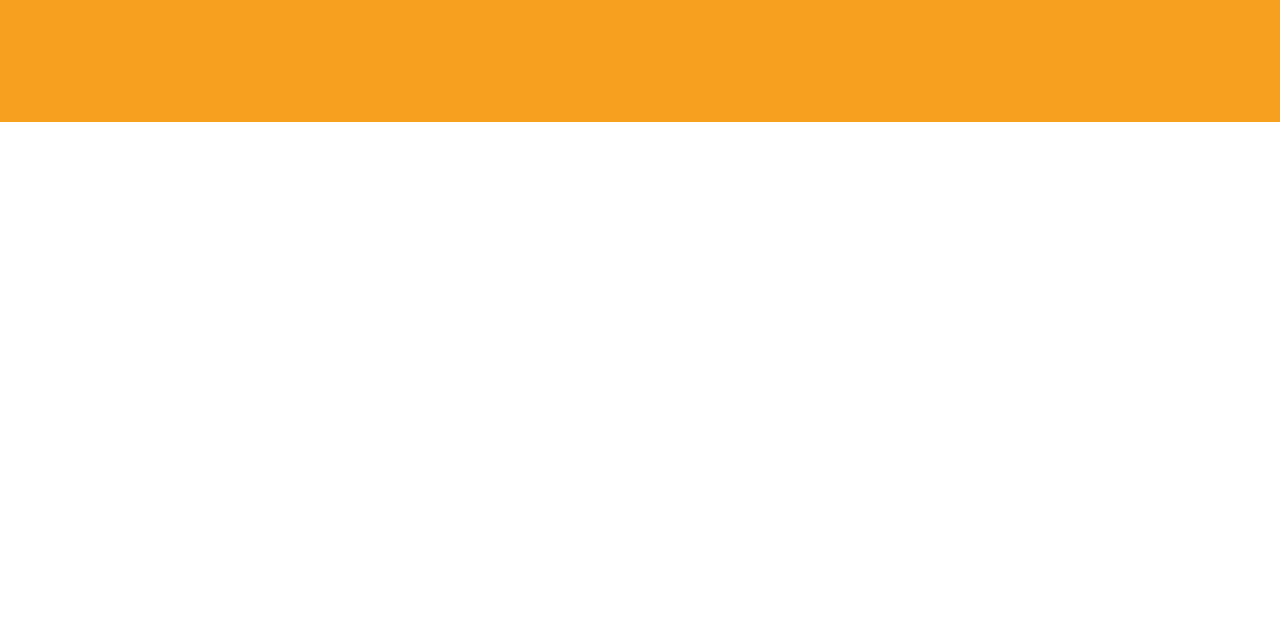
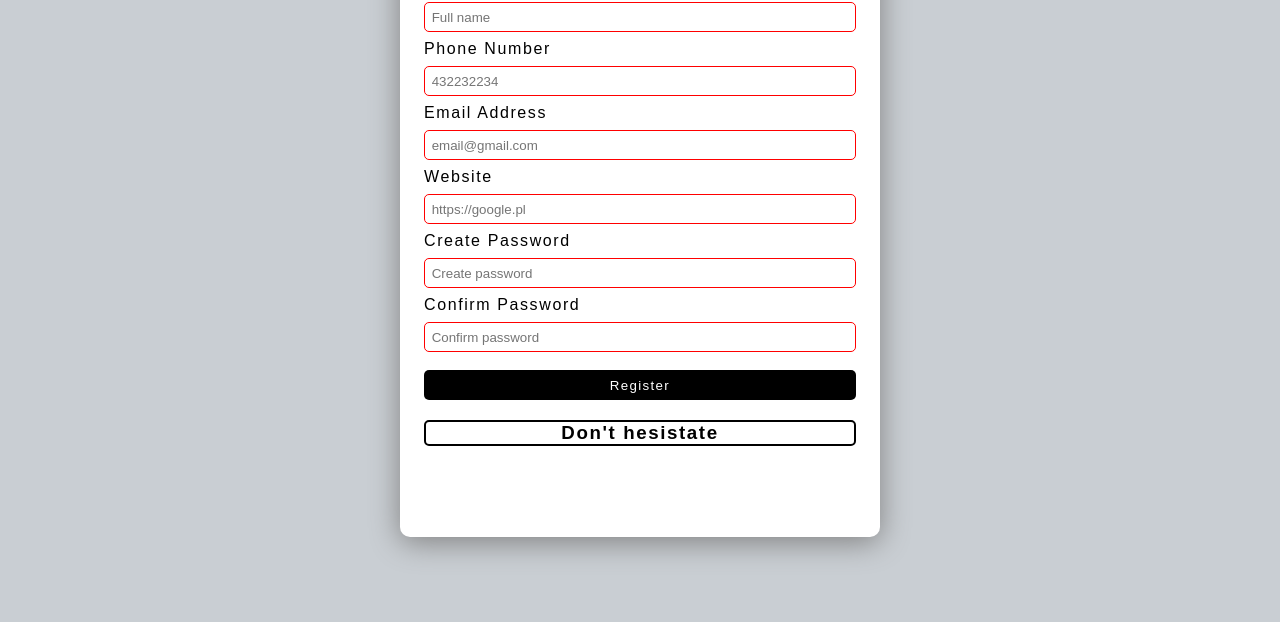
Before and after one commit to magdaszsz/birthday-countdown, a plain HTML site: page index.html in a window 1280 px wide. Shown: the part 178-800 px from the top of the page. Drawn offline with Linux system fonts and the light colour scheme.

Commit message:
add form and validation

```diff
--- a/index.html
+++ b/index.html
@@ -7,12 +7,47 @@
   <title>Bits and pieces</title>
 </head>
 <body>
-  <section class="input-transform">
+  <!-- <section class="input-transform">
     <form>
       <input type="text" id="name" autocomplete="off">
       <label for="name">Name</label>
     </form>
-  </section>
-
+  </section> -->
+  <div class="container">
+  <div class="form-container">
+    <h1>Sign up today</h1>
+    <form id="form" novalidate>
+      <div class="form-group">
+        <label for="name">Full Name</label>
+        <input type="text" id="name" placeholder="Full name" required minlength='3' maxlength='100'>
+      </div>
+      <div class="form-group">
+        <label for="phone">Phone Number</label>
+        <input type="tel" id="name" placeholder="432232234" required pattern="[0-9]{9}">
+      </div>
+      <div class="form-group">
+        <label for="email">Email Address</label>
+        <input type="email" id="email" placeholder="email@gmail.com" required>
+      </div>
+      <div class="form-group">
+        <label for="website">Website</label>
+        <input type="url" id="website" placeholder="https://google.pl" required>
+      </div>
+      <div class="form-group">
+        <label for="password1">Create Password</label>
+        <input type="password" id="password1" placeholder="Create password" required
+          pattern='^(?=.*\d)(?=.*[a-z])(?=.*[A-Z])(?=.*[a-zA-Z]).{8,}$' title="Proszę pisać wyraźnie">
+        <div class="form-group">
+          <label for="password2">Confirm Password</label>
+          <input type="password" id="password2" placeholder="Confirm password" required>
+        </div>
+        <button type="submit">Register</button>
+    </form>
+    <div class="message-container">
+      <h3 id="message">Don't hesistate</h3>
+    </div>
+  </div>
+  </div>
+<script src="script.js"></script>
 </body>
 </html>
--- a/script.js
+++ b/script.js
@@ -0,0 +1,22 @@
+const btn = document.querySelector('button');
+const msgDiv = document.querySelector('.message-container');
+const msg = document.querySelector('#message');
+const form = document.querySelector('#form');
+const pas1 = document.querySelector('.password1');
+const pas2 = document.querySelector('password2');
+
+let isValid = false;
+
+const validateForm = () => {
+  isValid = form.checkValidity();
+  if(!isValid) {
+    msg.innerText = "Please fill out the form";
+    msgDiv.style.borderColor = "red";
+  }
+}
+const submitForm = (e) => {
+  e.preventDefault();
+  validateForm();
+}
+
+form.addEventListener('submit', submitForm)
--- a/style.css
+++ b/style.css
@@ -4,7 +4,7 @@
   box-sizing: border-box;
 }
 
-.input-transform {
+/* .input-transform {
   height: 300px;
   display: grid;
   justify-content: center;
@@ -20,17 +20,17 @@ input {
   all: initial;
   background: #F79F1F;
   border: 2px solid white;
-  //padding: 1em;
+  padding: 1em;
   cursor: text;
   border-radius: 1rem;
   width: 20rem;
   height: 3rem;
-}
-
-label {
-  position: absolute;   /* if the position is relative, the size of the input changes when the font size changes */
+} */
+/* if the position is relative, the size of the input changes when the font size changes */
+/* label {
+  position: absolute;
   left: 1.5em;
-  top: 0em;
+  top: .8em;
   font-size: 1.4em;
   transition: all .5s;
   padding: .4em;
@@ -39,10 +39,86 @@ label {
 
 input:focus {
   border: 3px solid #FFC312;
-}
-
-input:focus ~ label {   /* label is a sibling element, hence ~ */
+} */
+/* label is a sibling element, hence ~ */
+/* input:focus ~ label {
   font-size: 1.1em;
   background:  #F79F1F;
   top: -.8em;
+} */
+
+/* FORM */
+
+.container  {
+  background: #c9ced3;
+  display: flex;
+  justify-content: center;
+  align-items: center;
+  height: 100vh;
 }
+
+.form-container {
+  width: min(90% , 480px);
+  height: 630px;
+  background: white;
+  border-radius: 10px;
+  box-shadow: 0 5px 30px grey;
+  font-family: sans-serif;
+  display: flex;
+  flex-direction: column;
+  align-items: center;
+  padding-top: 2em;
+}
+
+form {
+  width: 90%;
+  letter-spacing: .1em;
+
+}
+
+input {
+  box-sizing: border-box;
+  width: 100%;
+  margin: 8px 0;
+  border: 1px solid black;
+  border-radius: 5px;
+  height: 30px;
+  padding-left: .5em;
+}
+
+button {
+  width: 100%;
+  border: none;
+  border-radius: 5px;
+  height: 30px;
+  letter-spacing: .1em;
+  background: black;
+  color: white;
+  cursor: pointer;
+  margin-top: 10px;
+
+}
+
+button:hover {
+  background: rgb(22, 22, 22);
+}
+
+button:focus {
+  outline: none;
+}
+
+input:valid {
+  border-color: green;
+}
+
+input:invalid {
+  border-color: red;
+}
+
+.message-container {
+  border: 2px solid black;
+  border-radius: 5px;
+  width: 100%;
+  margin-top: 20px;
+  text-align: center;
+}
```
